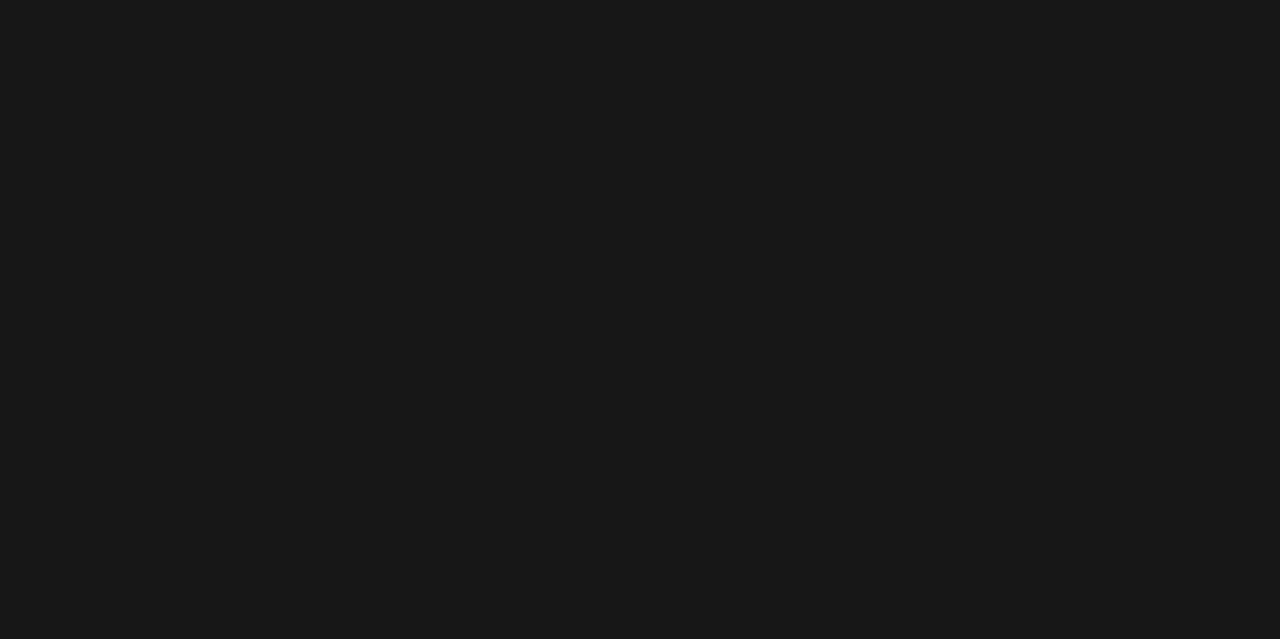
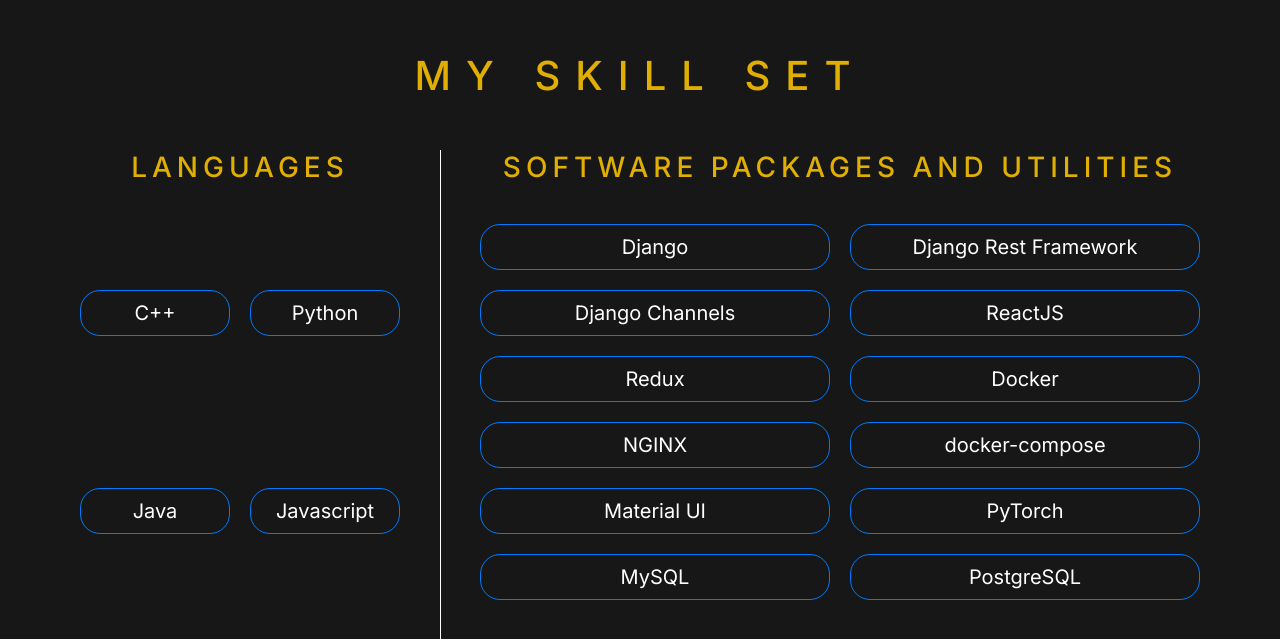
Before and after one commit to aitalshashank2/aitalshashank2.github.io, a React (Create React App) app: page / in a window 1280 px wide. Shown: the part 1655-2294 px from the top of the page. Before the commit the page ends 1664 px from the top, so only its background shows below. Built offline with nearby package versions, Linux system fonts and the light colour scheme.

Commit message:
Add Skill Set

```diff
--- a/src/components/App.tsx
+++ b/src/components/App.tsx
@@ -1,11 +1,13 @@
 import LandingComponent from "./landing/LandingComponent"
 import AboutComponent from "./about/AboutComponent"
+import SkillSetComponent from "./skill_set/SkillSetComponent"
 
 const App = () => {
     return (
         <>
             <LandingComponent />
             <AboutComponent />
+            <SkillSetComponent />
         </>
     )
 }
--- a/src/components/about/AboutComponent.tsx
+++ b/src/components/about/AboutComponent.tsx
@@ -1,12 +1,12 @@
 import './AboutComponent.css'
 import '../common/common.css'
 
-import profilePicture from '../assets/profile_picture.jpeg'
+import profilePicture from '../../assets/profile_picture.jpeg'
 
 const AboutComponent = () => {
     return (
         <div className="container">
-            <div className="textArea">
+            <div className="text-area">
                 <div className="aboutContainer">
                     <div className="aboutImageContainer">
                         <img src={profilePicture} alt="Shashank Aital" className="aboutImage" />
@@ -35,7 +35,7 @@
                                 <div className="aboutDescription">
                                     An inquisitive computer scientist (in the making), exploring the world of computer science and engineering.
                                 </div>
-                                <a href="https://aitalshashank2.github.io/" className="aboutResume">Checkout my Resume</a>
+                                <a href="/Resume_SDE.pdf" className="aboutResume">Checkout my Resume</a>
                             </div>
                         </div>
                     </div>
--- a/src/components/common/common.css
+++ b/src/components/common/common.css
@@ -3,10 +3,25 @@
     display: flex;
     justify-content: center;
     align-items: center;
-    margin: 2em 0 2em 0;
 }
 
-.textArea {
+.text-area {
     max-width: 1200px;
     width: 100%;
 }
+
+.section-heading {
+    width: 100%;
+    text-align: center;
+    color: #E0AF02;
+    font-weight: 500;
+    font-size: 40px;
+    letter-spacing: 15px;
+}
+
+@media only screen and (max-width: 900px) {
+    .section-heading {
+        font-size: 28px;
+        letter-spacing: 10px;
+    }
+}
--- a/src/components/landing/LandingComponent.css
+++ b/src/components/landing/LandingComponent.css
@@ -1,3 +1,9 @@
+.landingSuperContainer {
+    width: 100vw;
+    overflow: hidden;
+    position: relative;
+}
+
 .landingContainer {
     height: 100vh;
     width: 100vw;
--- a/src/components/landing/LandingComponent.tsx
+++ b/src/components/landing/LandingComponent.tsx
@@ -21,7 +21,7 @@
     }, [])
 
     return (
-        <div style={{width: "100vw", overflow: "hidden", position: "relative"}}>
+        <div className="landingSuperContainer">
             <div className="bg" id="bg-circle">
             </div>
             <div className="landingContainer">
--- /dev/null
+++ b/src/components/skill_set/SkillSetComponent.css
@@ -0,0 +1,79 @@
+.skill-set-container {
+    min-height: 100vh;
+    display: flex;
+    align-items: center;
+}
+
+.skill-set {
+    width: 100%;
+    display: grid;
+    grid-template: 1fr / 1fr 2fr;
+    padding-top: 50px;
+}
+
+#skill-set-left {
+    grid-area: 1 / 1 / 2 / 2;
+    border-right: 1px solid #FFFFFF;
+}
+
+#skill-set-right {
+    grid-area: 1 / 2 / 2 / 3;
+}
+
+.skill-set > .section {
+    width: 100%;
+    height: 100%;
+    display: flex;
+    flex-direction: column;
+}
+
+.skill-set > .section > .heading {
+    width: 100%;
+    text-align: center;
+    font-size: 28px;
+    letter-spacing: 5px;
+    font-weight: 500;
+    color: #E0AF02;
+    text-transform: uppercase;
+}
+
+.skill-set > .section > .content {
+    flex-grow: 1;
+    display: flex;
+    justify-content: space-around;
+    align-items: center;
+    flex-wrap: wrap;
+    padding: 30px;
+}
+
+.skill-set > .section > .content > .chip {
+    flex: 1 0 30%;
+    text-align: center;
+    color: #FFFFFF;
+    border: 1px solid #007BFF;
+    font-size: 20px;
+    line-height: 24px;
+    border-radius: 20px;
+    padding: 10px;
+    margin: 10px;
+}
+
+@media only screen and (max-width: 900px) {
+    .skill-set {
+        display: block;
+        padding-top: 25px;
+    }
+
+    .skill-set > .section > .heading {
+        font-size: 24px;
+    }
+
+    .skill-set > .section > .content > .chip {
+        font-size: 14px;
+        line-height: 20px;
+    }
+
+    #skill-set-left {
+        border-right: none;
+    }
+}
--- /dev/null
+++ b/src/components/skill_set/SkillSetComponent.tsx
@@ -0,0 +1,59 @@
+import './SkillSetComponent.css'
+
+const SkillSetComponent = () => {
+
+    const languages = ["C++", "Python", "Java", "Javascript"]
+
+    const softwarePackages = [
+        "Django", "Django Rest Framework", "Django Channels",
+        "ReactJS", "Redux", "Docker", "NGINX", "docker-compose",
+        "Material UI", "PyTorch", "MySQL", "PostgreSQL"
+    ]
+
+    return (
+        <div className="container skill-set-container">
+            <div className="text-area">
+                <div className="section-heading">
+                    MY SKILL SET
+                </div>
+                <div className="skill-set">
+                    <div className="section" id="skill-set-left">
+                        <div className="heading">
+                            Languages
+                        </div>
+                        <div className="content">
+
+                            {languages.map((value, index) => {
+                                return (
+                                    <div className="chip">
+                                        {value}
+                                    </div>
+                                )
+                            })}
+
+                        </div>
+                    </div>
+                    <div className="section" id="skill-set-right">
+                        <div className="heading">
+                            Software Packages and Utilities
+                        </div>
+                        <div className="content">
+
+                            {softwarePackages.map((value, index) => {
+                                return (
+                                    <div className="chip">
+                                        {value}
+                                    </div>
+                                )
+                            })}
+
+                        </div>
+                    </div>
+                </div>
+            </div>
+        </div>
+    )
+
+}
+
+export default SkillSetComponent
```
Also changed, not shown: src/assets/profile_picture.jpeg (renamed from src/components/assets/profile_picture.jpeg), 1 other file (tests, documents, lock files or other folders).
